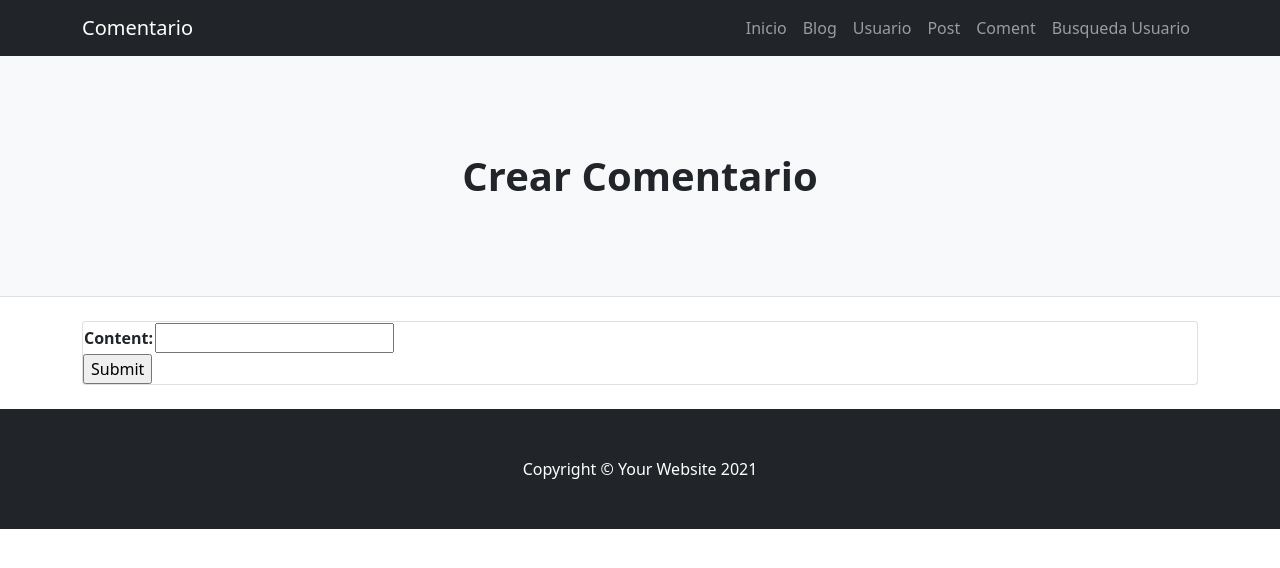
After one commit to LauSolCarr/EntregaIntermedia_PF_LauraCarreras, a Django app: page /clase/Comment/ in a window 1280 px wide. The commit adds this page. Shown: the top 568 px of the page. Run offline with Django 4.2, Linux system fonts and the light colour scheme; some libraries are stand-ins or nearby versions.

Commit message:
Se adiciono la Clase Comentario

```diff
--- a/Class/forms.py
+++ b/Class/forms.py
@@ -10,5 +10,8 @@ class Post_form(forms.Form):
     title = forms.CharField(max_length=20)
     content = forms.CharField(max_length=1000)
 
+class Comment_form(forms.Form):
+    content = forms.CharField(max_length=1000)
+
 class User_found(forms.Form):
     partial_user = forms.CharField(label='Buscador',max_length=20)
--- a/Class/models.py
+++ b/Class/models.py
@@ -23,7 +23,7 @@ class Post(models.Model):
 
 class Comment(models.Model):
     Timestamp = models.DateTimeField(auto_now_add=True)
-    content = models.TextField()
+    content = models.CharField(max_length=1000)
 
     def __str__(self):
         return f"{self.Timestamp} {self.content}"
--- /dev/null
+++ b/Class/templates/Class/form_comment.html
@@ -0,0 +1,33 @@
+{% extends 'Index/index.html' %}
+
+    {% block Bloque_Navegador %}
+        <a class="navbar-brand" href="#!">Comentario</a>
+    {% endblock   %}
+
+    {% block Bloque_Head %}
+        <h1 class="fw-bolder"> Crear Comentario </h1>
+    {% endblock  %}
+
+
+    {% block Bloque_Body %}
+    <div class="container">
+        <div class="row">
+            <!-- Blog entries-->
+            <div class="col-lg-20">
+                <div class="card mb-4">
+
+                <form action= {% url 'formulario_comentario' %} method = 'post'>
+                    {% csrf_token %}
+
+                        <table>
+                        {{formulario_comentario.as_table}}
+                        </table>
+
+                    <input type="submit" placeholder = 'enviar'>
+
+                </form>
+            </div>
+            </div>
+        </div>
+    </div>
+    {% endblock  %}
--- a/Class/urls.py
+++ b/Class/urls.py
@@ -1,8 +1,9 @@
 from django.urls import path
-from .views import formulario_usuario,busqueda_usuario,formulario_post
+from .views import formulario_comentario, formulario_usuario,busqueda_usuario,formulario_post, formulario_comentario
 
 urlpatterns = [
     path('usuario/',formulario_usuario,name='formulario'),
     path('Post/',formulario_post,name='formulario_post'),
+    path('Comment/',formulario_comentario,name='formulario_comentario'),
     path('busqueda-usuario/',busqueda_usuario,name='busqueda_usuario')
 ]
--- a/Class/views.py
+++ b/Class/views.py
@@ -4,20 +4,14 @@ from importlib.resources import contents
 from urllib import request
 from django.http import HttpResponse
 from django.shortcuts import render
-from Class.models import User,Post
-from Class.forms import Post_form, User_form,User_found
+from Class.models import User,Post, Comment
+from Class.forms import Post_form, User_form,User_found, Comment_form
 
 
 def nuevo_user(request):
     nuevo_user = User(nombre='Laura',apellido='Carrreras',email='laura.s.carreras@gmail.com',tipo= 'admin')
     nuevo_user.save()
     return HttpResponse(f"Se creo el usuario {nuevo_user.nombre} tipo {nuevo_user.tipo}")
-
-#def nuevo_post(request):
-#    nuevo_post = User(titulo='Hola',comentarios='Mi nombre es Laura',)
-#    nuevo_post.save()
-#    return HttpResponse(f"Se creo un nuevo post {nuevo_post.titulo} tipo {nuevo_post.comntario}")
-
 
 def formulario_usuario(request):
     formulario = User_form()
@@ -45,6 +39,19 @@ def formulario_post(request):
             return render(request,"index/index.html",{'nuevo_post':nuevo_post})
 
     return render(request,"class/form_post.html",{'formulario_post':formulario_post})
+
+def formulario_comentario(request):
+    formulario_comentario = Comment_form()
+
+    if request.method == 'POST':
+        formulario_comentario = Comment_form(request.POST)
+        if formulario_comentario.is_valid():
+            data = formulario_comentario.cleaned_data
+            nuevo_comentario = Comment(content = data ['content'])
+            nuevo_comentario.save()
+            return render(request,"index/index.html",{'nuevo_comentario':nuevo_comentario})
+
+    return render(request,"Class/form_comment.html",{'formulario_comentario':formulario_comentario})
 
 
    # if request.method == 'POST':
--- a/Index/templates/index/index.html
+++ b/Index/templates/index/index.html
@@ -32,6 +32,7 @@
                             <li class="nav-item"><a class="nav-link" href={% url 'blog' %} > Blog</a></li>
                             <li class="nav-item"><a class="nav-link" href={% url 'formulario' %}> Usuario</a></li>
                             <li class="nav-item"><a class="nav-link" href={% url 'formulario_post' %}> Post</a></li>
+                            <li class="nav-item"><a class="nav-link" href={% url 'formulario_comentario' %}> Coment</a></li>
                             <li class="nav-item"><a class="nav-link" href={% url 'busqueda_usuario' %} > Busqueda Usuario</a></li>
 
                         </ul>
```
Also changed, not shown: db.sqlite3.
